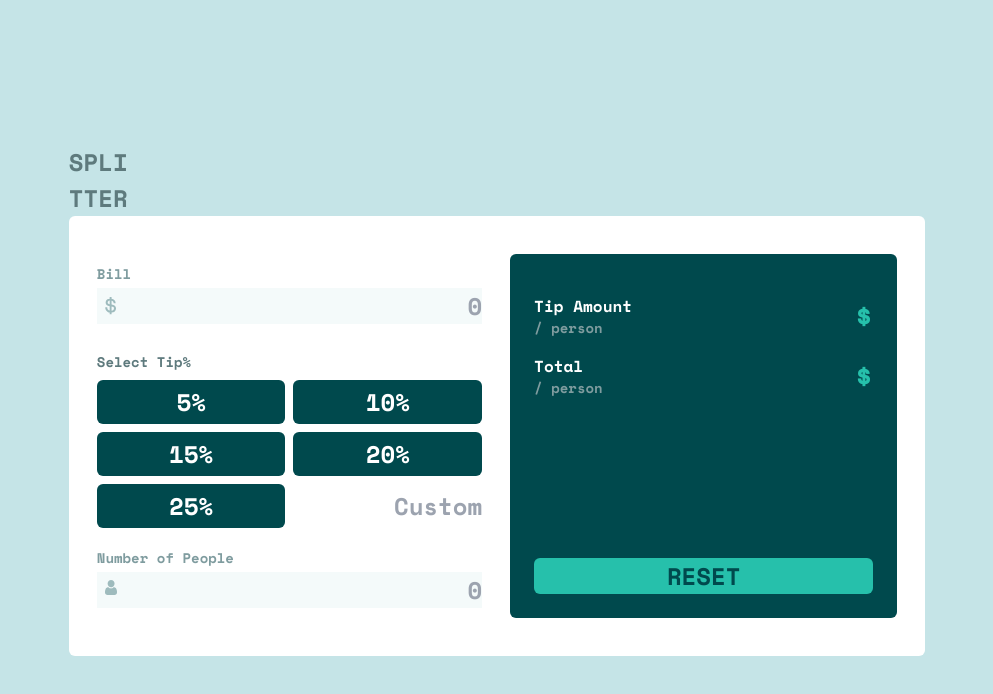
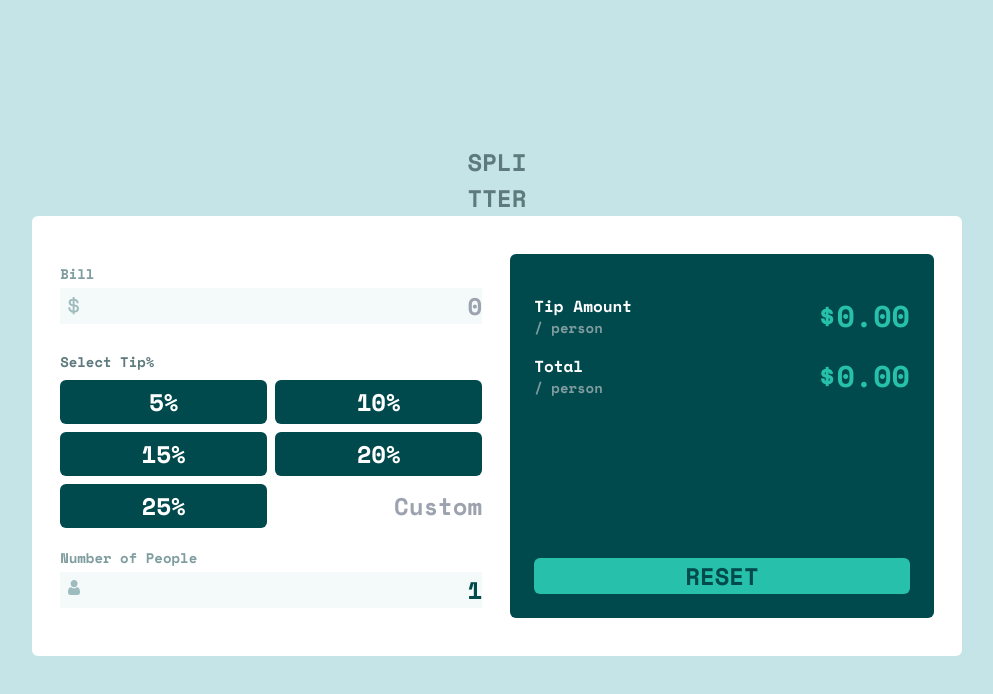
Before and after one commit to keiyya/tip-calculator, a React (Vite) app: page / in a window 1280 px wide. Shown: the top 694 px of the page, without its empty margins (143-1136 px from the left). Built offline with nearby package versions, Linux system fonts and the light colour scheme.

Commit message:
add logic

```diff
--- a/src/App.jsx
+++ b/src/App.jsx
@@ -3,15 +3,45 @@ import { useState } from "react";
 function App() {
   const [bill, setBill] = useState("");
   const [people, setPeople] = useState(1);
+  const [tipPercent, setTipPercent] = useState(0);
+  const [selectedId, setSelectedId] = useState(null);
+
+  const handleTipClick = (tip) => {
+    setTipPercent(tip);
+    setSelectedId(tip !== selectedId ? tip : null);
+  };
+
+  const tip = (Number(bill) * tipPercent) / 100;
+  const total = ((Number(bill) || 0) + tip) / people;
+  const tipAmount = tip / people;
+
+  const handleReset = () => {
+    setBill("");
+    setPeople(1);
+    setTipPercent(0);
+  };
 
   return (
     <main>
-      <h1 className="uppercase text-darkGrayishCyan font-bold">
+      <h1 className="uppercase text-darkGrayishCyan font-bold text-center">
         Spli <br /> tter
       </h1>
       <div className="bg-white p-7 rounded-md flex flex-col items-center justify-center gap-7 md:flex-row">
-        <Calculator onSetBill={setBill} bill={bill} />
-        <Display bill={bill} />
+        <Calculator
+          onSetBill={setBill}
+          bill={bill}
+          onSetPeople={setPeople}
+          people={people}
+          tipPercent={tipPercent}
+          handleTipClick={handleTipClick}
+          selectedId={selectedId}
+        />
+        <Display
+          bill={bill}
+          total={total.toFixed(2)}
+          tip={tipAmount.toFixed(2)}
+          onReset={handleReset}
+        />
       </div>
     </main>
   );
@@ -19,49 +49,78 @@ function App() {
 
 export default App;
 
-function Calculator({ onSetBill, bill }) {
+function Calculator({
+  onSetBill,
+  bill,
+  onSetPeople,
+  people,
+  handleTipClick,
+  selectedId,
+}) {
   return (
     <div className="flex flex-col md:w-1/2">
       <CustomerInput
         title="Bill"
         imgSrc="images/icon-dollar.svg"
-        onSetBill={onSetBill}
-        bill={bill}
+        onChange={(e) =>
+          onSetBill(e.target.value ? parseFloat(e.target.value) : 0)
+        }
+        value={bill}
       />
-      <Tips />
-      <CustomerInput title="Number of People" imgSrc="images/icon-person.svg" />
+      <Tips handleTipClick={handleTipClick} selectedId={selectedId} />
+      <CustomerInput
+        title="Number of People"
+        imgSrc="images/icon-person.svg"
+        onChange={(e) => onSetPeople(e.target.value)}
+        value={people}
+      />
     </div>
   );
 }
 
-function CustomerInput({ title, imgSrc, onSetBill, bill }) {
+function CustomerInput({ title, imgSrc, onChange, value }) {
   return (
     <div className="flex flex-col space-y-1 relative my-5">
       <label className="text-sm text-grayishCyan">{title}</label>
       <input
-        type="text"
+        type="number"
         className="bg-lightCyan text-right text-veryDarkCyan "
-        value={bill}
         placeholder="0"
-        onChange={(e) => onSetBill(Number(e.target.value))}
+        onChange={onChange}
+        value={value}
+        step="any"
       />
       <img src={imgSrc} className="w-3 absolute top-7 left-2" />
     </div>
   );
 }
 
-function Tips() {
+function Tips({ handleTipClick, selectedId }) {
+  const [customTip, setCustomTip] = useState("");
+
+  const handleCustomTipChange = (e) => {
+    const value = e.target.value;
+    if (!isNaN(value)) {
+      setCustomTip(value);
+      handleTipClick(Number(value));
+    }
+  };
+
   return (
     <div>
       <h2 className="text-sm text-darkGrayishCyan my-2">Select Tip%</h2>
       <div className="grid grid-cols-2 gap-2">
-        <Button value={5} />
-        <Button value={10} />
-        <Button value={15} />
-        <Button value={20} />
-        <Button value={25} />
+        {[5, 10, 15, 20, 25].map((tip) => (
+          <Button
+            key={tip}
+            value={tip}
+            onClick={() => handleTipClick(tip)}
+            selectedId={selectedId}
+          />
+        ))}
         <input
-          value=""
+          value={customTip}
+          onChange={handleCustomTipChange}
           className="text-right text-veryDarkCyan outline-none"
           placeholder="Custom"
         />
@@ -70,22 +129,29 @@ function Tips() {
   );
 }
 
-function Button({ value }) {
+function Button({ value, onClick, selectedId }) {
   return (
-    <button className=" bg-veryDarkCyan text-white px-5 py-1 rounded-md hover:bg-strongCyan hover:text-veryDarkCyan">
+    <button
+      className={
+        value === selectedId
+          ? `bg-strongCyan text-veryDarkCyan px-5 py-1 rounded-md hover:bg-veryDarkCyan hover:text-white`
+          : `bg-veryDarkCyan text-white px-5 py-1 rounded-md hover:bg-strongCyan hover:text-veryDarkCyan`
+      }
+      onClick={onClick}
+    >
       {value}%
     </button>
   );
 }
 
-function Display({ bill }) {
+function Display({ total, onReset, tip }) {
   return (
     <div className="bg-veryDarkCyan text-white flex flex-col p-6 rounded-md md:w-1/2">
       <div>
-        <Amount title="Tip Amount" />
-        <Amount title="Total" bill={bill} />
+        <Amount title="Tip Amount" bill={tip} />
+        <Amount title="Total" bill={total} />
       </div>
-      <Reset />
+      <Reset onReset={onReset} />
     </div>
   );
 }
@@ -97,14 +163,17 @@ function Amount({ title, bill }) {
         <h3 className="text-base">{title}</h3>
         <p className="text-sm text-grayishCyan">/ person</p>
       </div>
-      <p className="text-3xl text-strongCyan">${bill}</p>
+      <p className="text-3xl text-strongCyan w-2/3 text-right">${bill}</p>
     </div>
   );
 }
 
-function Reset() {
+function Reset({ onReset }) {
   return (
-    <div className="uppercase bg-strongCyan text-veryDarkCyan rounded-md text-center justify-end md:mt-[144px]">
+    <div
+      className="uppercase cursor-pointer bg-strongCyan text-veryDarkCyan rounded-md text-center justify-end md:mt-[144px]"
+      onClick={onReset}
+    >
       Reset
     </div>
   );
--- a/src/index.css
+++ b/src/index.css
@@ -18,3 +18,13 @@ body {
   justify-content: center;
   background-color: hsl(185, 41%, 84%);
 }
+
+input::-webkit-outer-spin-button,
+input::-webkit-inner-spin-button {
+  -webkit-appearance: none;
+  margin: 0;
+}
+
+input[type="number"] {
+  -moz-appearance: textfield;
+}
```
